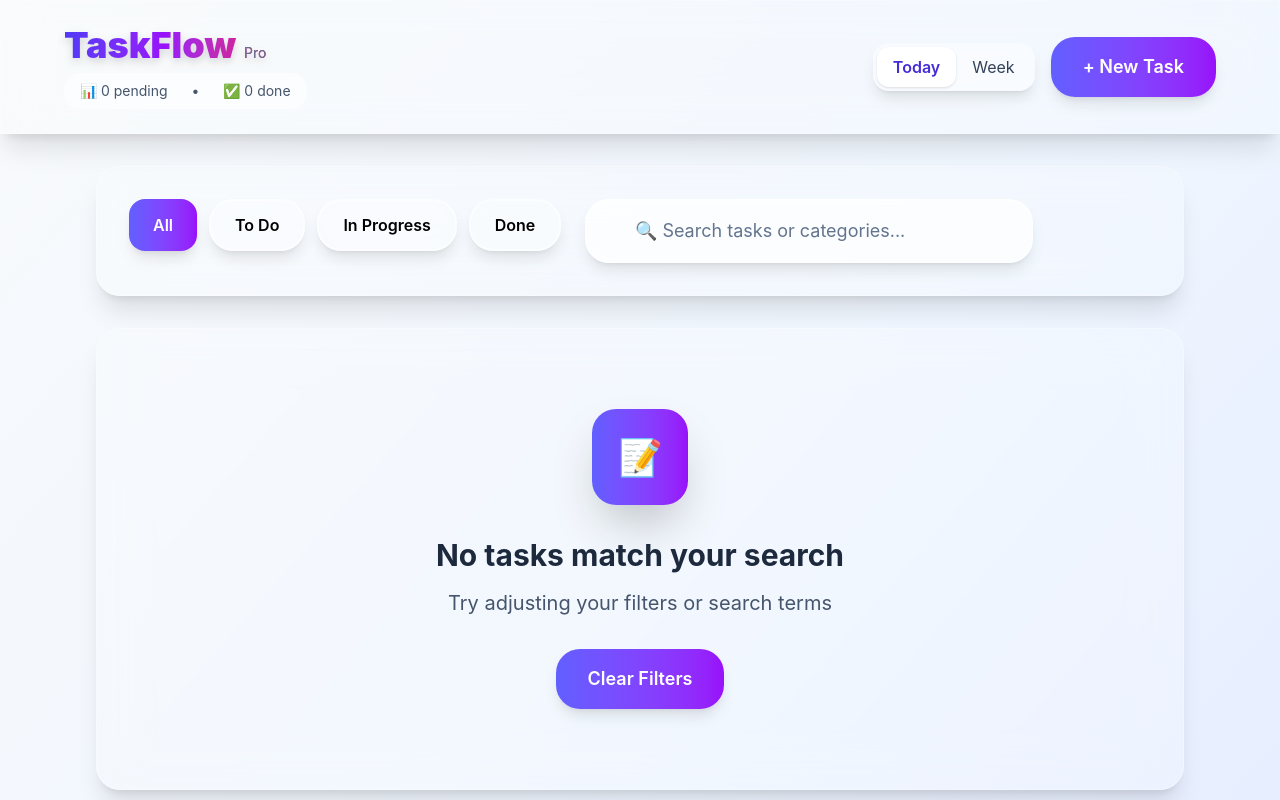
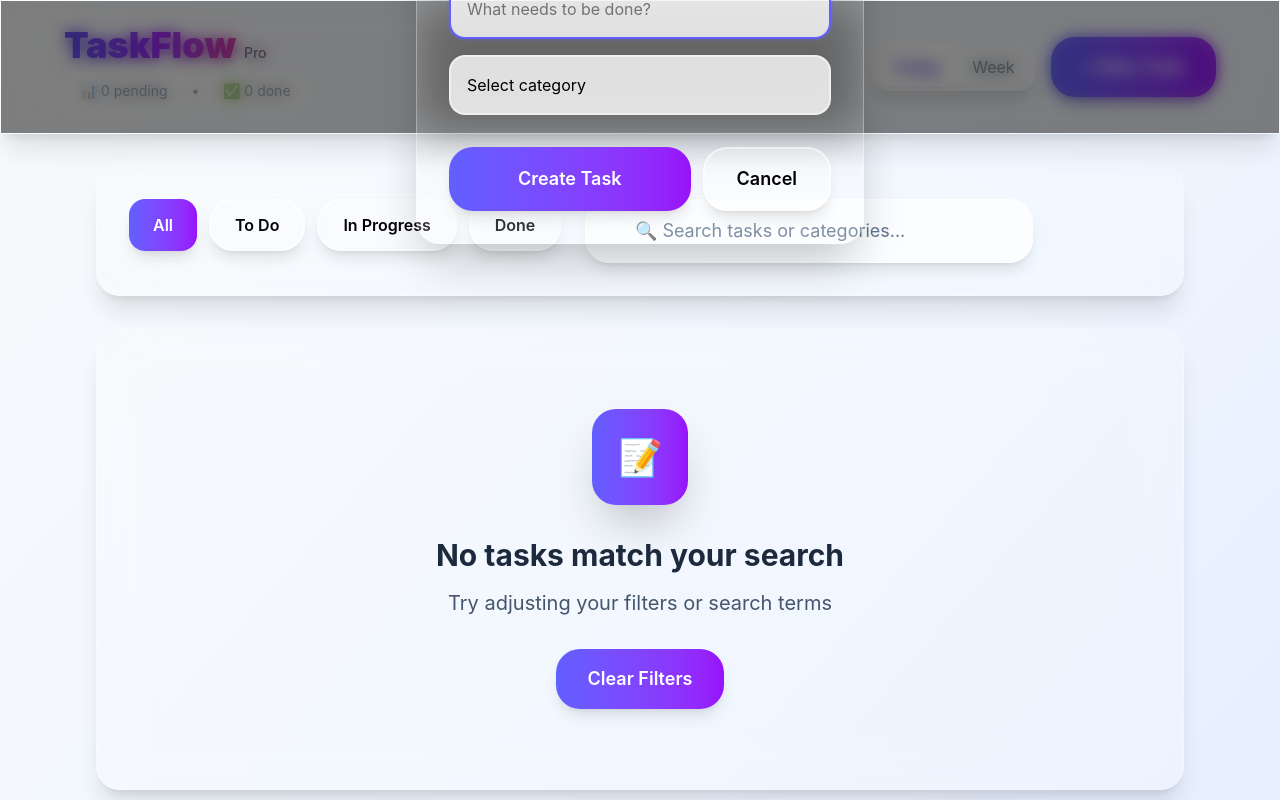
Before and after one commit to Roi-77/stage-4, a React (Vite) app: page / in a window 1280 px wide. Both pictures are taken after a click on the button "+ New Task". Shown: the top 800 px of the page. Built offline with nearby package versions, Linux system fonts and the light colour scheme.

Commit message:
new task adding

```diff
--- /dev/null
+++ b/src/components/features/newTaskModal.tsx
@@ -0,0 +1,72 @@
+import { useState, useEffect, useRef } from 'react';
+import Button from '../ui/button';
+
+const NewTaskModal = ({ isOpen, onClose, onAdd }) => {
+  const [formData, setFormData] = useState({ title: '', category: '', status: 'todo' });
+  const inputRef = useRef(null);
+
+  // Handle Escape key
+  useEffect(() => {
+    const handleEsc = (e) => { if (e.key === 'Escape') onClose(); };
+    window.addEventListener('keydown', handleEsc);
+    if (isOpen) inputRef.current?.focus(); // Auto-focus input
+    return () => window.removeEventListener('keydown', handleEsc);
+  }, [isOpen, onClose]);
+
+  if (!isOpen) return null;
+
+  const handleSubmit = (e) => {
+    e.preventDefault();
+    if (formData.title.trim()) {
+      onAdd({ ...formData, id: Date.now() }); // Added ID generation
+      setFormData({ title: '', category: '', status: 'todo' });
+      onClose();
+    }
+  };
+
+  return (
+    <div
+      className="fixed inset-0 bg-black/50 backdrop-blur-sm z-50 flex items-center justify-center p-4 animate-fade-in"
+      onClick={onClose} // Close on backdrop click
+      role="dialog"
+      aria-modal="true"
+    >
+      <div
+        className="glass w-full max-w-md p-8 rounded-3xl shadow-2xl animate-slide-up"
+        onClick={(e) => e.stopPropagation()} // Prevent closing when clicking inside
+      >
+        <h2 className="text-2xl font-bold text-slate-900 mb-6">New Task</h2>
+
+        <form onSubmit={handleSubmit} className="space-y-4">
+          <input
+            ref={inputRef}
+            type="text"
+            placeholder="What needs to be done?"
+            value={formData.title}
+            onChange={(e) => setFormData({...formData, title: e.target.value})}
+            className="w-full p-4 rounded-2xl border-2 border-white/50 bg-white/80 focus:border-indigo-500 focus:outline-none focus:ring-2 focus:ring-indigo-500/20 transition-all"
+            required
+          />
+
+          <select
+            value={formData.category}
+            onChange={(e) => setFormData({...formData, category: e.target.value})}
+            className="w-full p-4 rounded-2xl border-2 border-white/50 bg-white/80 focus:border-indigo-500 focus:outline-none appearance-none cursor-pointer"
+          >
+            <option value="">Select category</option>
+            {['Design', 'Development', 'DevOps', 'Marketing', 'Personal'].map(cat => (
+              <option key={cat} value={cat}>{cat}</option>
+            ))}
+          </select>
+
+          <div className="flex gap-3 pt-4">
+            <Button type="submit" className="flex-1" size="lg">Create Task</Button>
+            <Button type="button" variant="secondary" onClick={onClose} size="lg">Cancel</Button>
+          </div>
+        </form>
+      </div>
+    </div>
+  );
+};
+
+export default NewTaskModal;
--- a/src/components/layout/header.tsx
+++ b/src/components/layout/header.tsx
@@ -1,12 +1,22 @@
 import Button from '../ui/button';
-import { useTasks } from '../../context/taskContext';
+import { useTasks, type Task } from '../../context/taskContext';
+import NewTaskModal from '../features/newTaskModal';
+import { useState } from 'react';
+
 
 const Header = () => {
-  const { state } = useTasks();
+  const { state, dispatch } = useTasks();
+
+  const [showModal, setShowModal] = useState(false);
+
+  const handleAddTask = (task: Task) => {
+    dispatch({ type: 'ADD_TASK', payload: task });
+  };
+
 
   const getStats = () => {
     const total = state.tasks.length;
-    const completed = state.tasks.filter(t => t.completed).length;
+    const completed = state.tasks.filter(t => t.status === 'done').length;
     const pending = total - completed;
     return { total, completed, pending };
   };
@@ -39,9 +49,14 @@ const Header = () => {
               Week
             </button>
           </div>
-          <Button size="lg">
-            + New Task
-          </Button>
+        <Button size="lg" onClick={() => setShowModal(true)}>
+          + New Task
+        </Button>
+        <NewTaskModal
+            isOpen={showModal}
+            onClose={() => setShowModal(false)}
+            onAdd={handleAddTask}
+          />
         </div>
       </div>
     </header>
```
